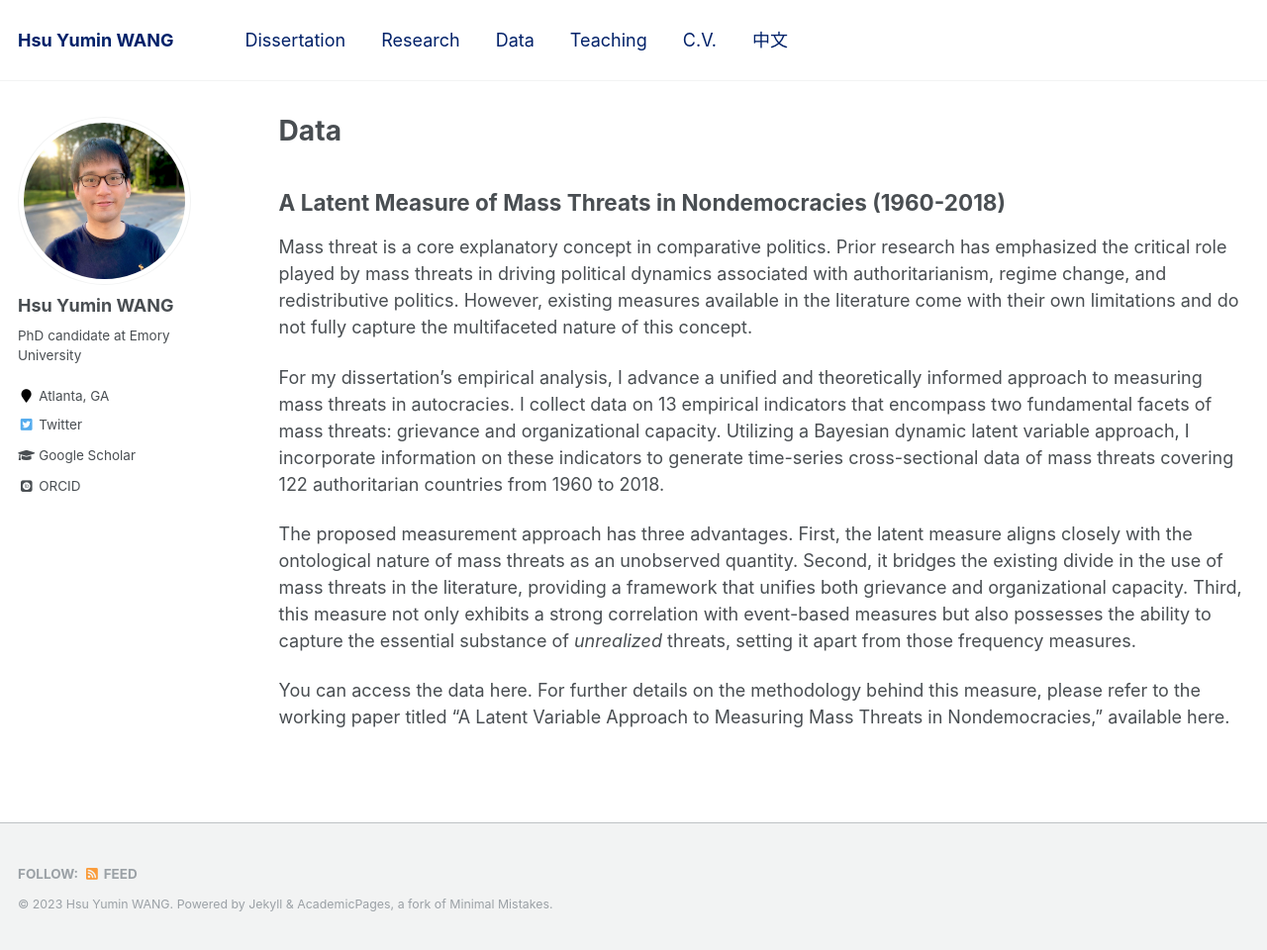
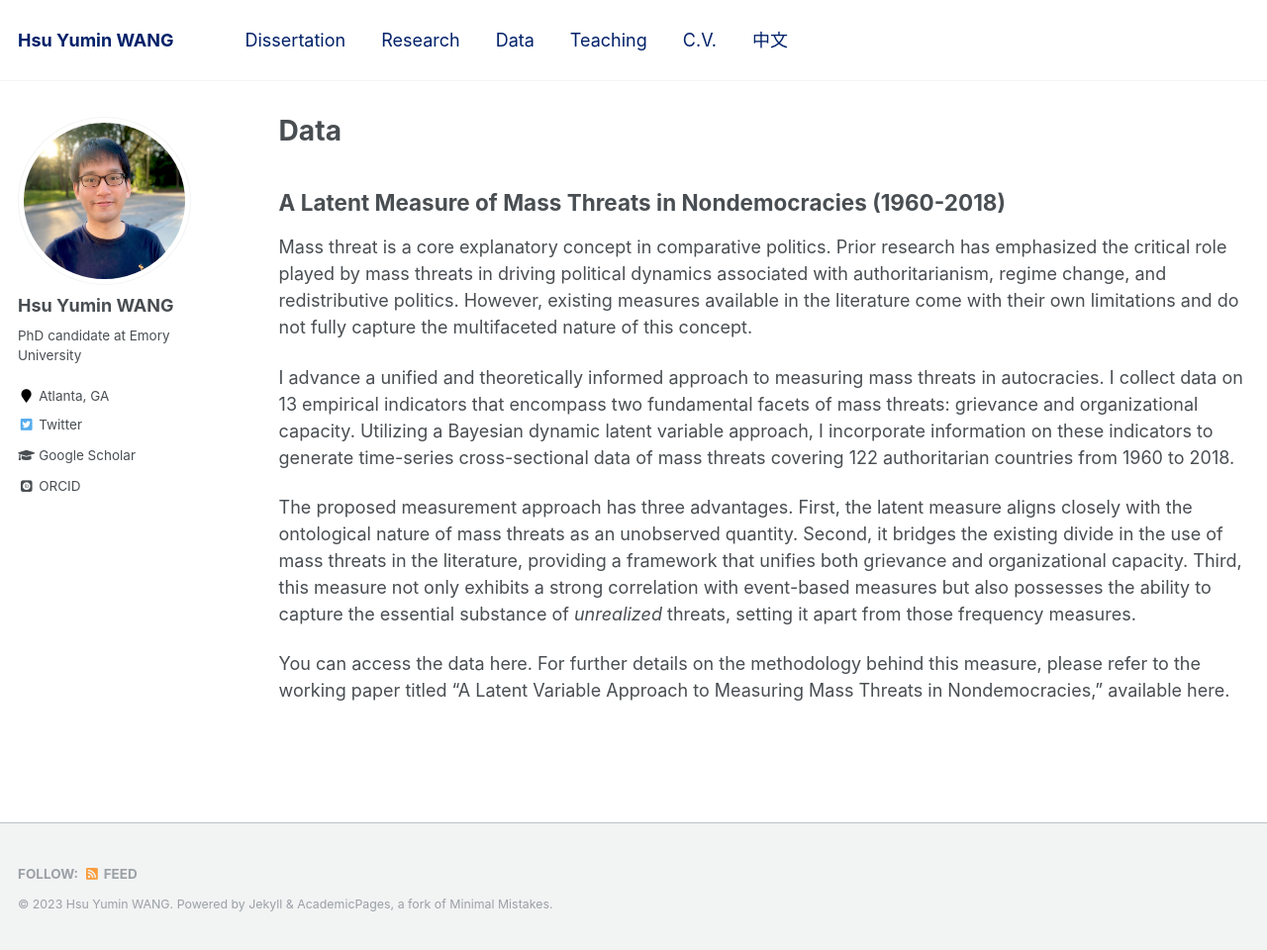
Before and after one commit to hsuyumin/hsuyumin.github.io, a Jekyll site: the page built from _pages/data.md, in a window 1280 px wide and 960 px high. Shown: the whole window at 99% size. Built offline with Jekyll 4.4.1, drawn with Linux system fonts in a browser that asks for light colours; some web fonts are replaced.

Commit message:
Update data.md

```diff
--- a/_pages/data.md
+++ b/_pages/data.md
@@ -12,7 +12,7 @@ redirect_from:
 
 Mass threat is a core explanatory concept in comparative politics. Prior research has emphasized the critical role played by mass threats in driving political dynamics associated with authoritarianism, regime change, and redistributive politics. However, existing measures available in the literature come with their own limitations and do not fully capture the multifaceted nature of this concept.
 
-For my dissertation's empirical analysis, I advance a unified and theoretically informed approach to measuring mass threats in autocracies. I collect data on 13 empirical indicators that encompass two fundamental facets of mass threats: grievance and organizational capacity. Utilizing a Bayesian dynamic latent variable approach, I incorporate information on these indicators to generate time-series cross-sectional data of mass threats covering 122 authoritarian countries from 1960 to 2018.
+I advance a unified and theoretically informed approach to measuring mass threats in autocracies. I collect data on 13 empirical indicators that encompass two fundamental facets of mass threats: grievance and organizational capacity. Utilizing a Bayesian dynamic latent variable approach, I incorporate information on these indicators to generate time-series cross-sectional data of mass threats covering 122 authoritarian countries from 1960 to 2018.
 
 The proposed measurement approach has three advantages. First, the latent measure aligns closely with the ontological nature of mass threats as an unobserved quantity. Second, it bridges the existing divide in the use of mass threats in the literature, providing a framework that unifies both grievance and organizational capacity. Third, this measure not only exhibits a strong correlation with event-based measures but also possesses the ability to capture the essential substance of _unrealized_ threats, setting it apart from those frequency measures.
 
```
